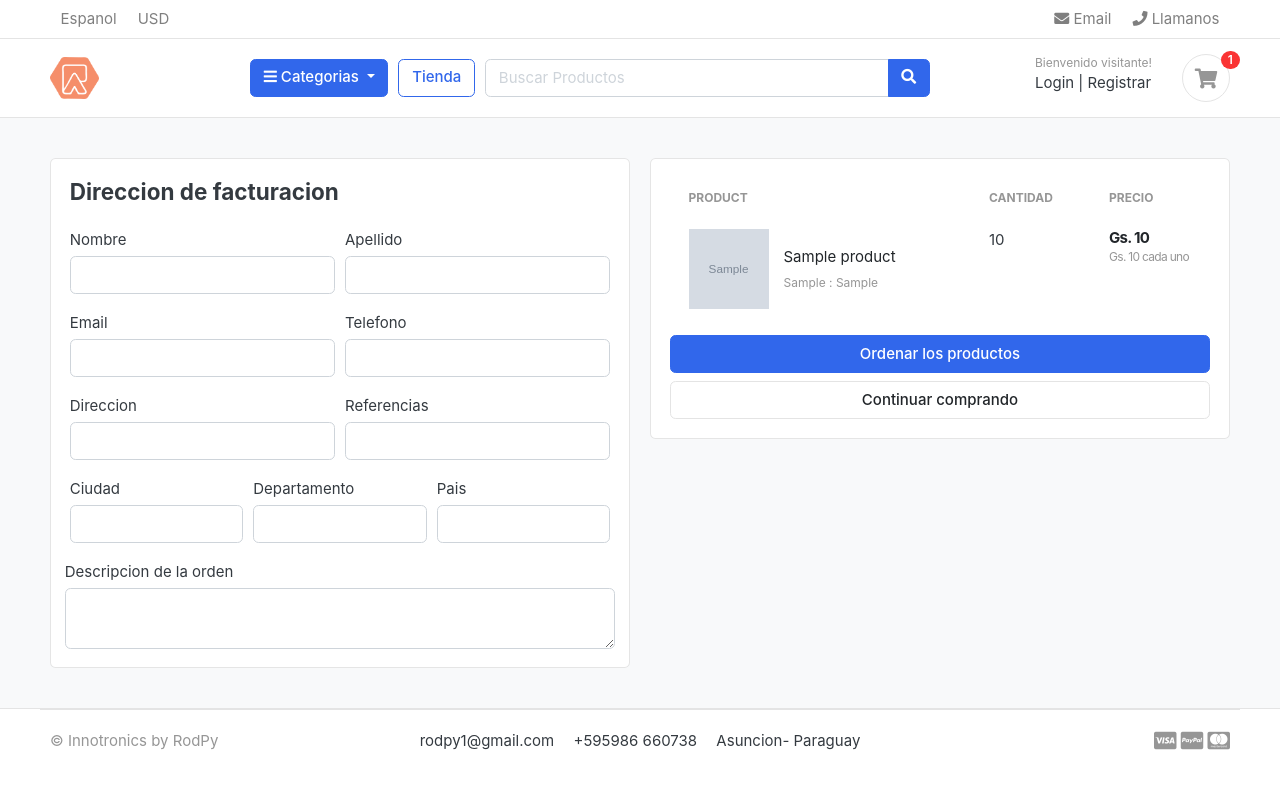
After one commit to RodPy/Raanga_Project, a Django app: template templates/store/checkout.html in a window 1280 px wide. The commit adds this page. Run offline with Django 4.2, Linux system fonts and the light colour scheme; the template is opened without the code that fills it: most values are stand-ins (such as "Sample title", 1, 10 or a date in 2020); grey boxes marked "Sample" are stand-in pictures; some web fonts are replaced.

Commit message:
checkout models page init

```diff
--- a/carts/models.py
+++ b/carts/models.py
@@ -1,5 +1,6 @@
 from django.db import models
 from store.models import Product, Variation
+from accounts.models import Account
 # Create your models here.
 
 class Cart(models.Model):
@@ -10,6 +11,7 @@ class Cart(models.Model):
         return self.cart_id
 
 class CartItem(models.Model):
+    user= models.ForeignKey(Account, on_delete=models.CASCADE,null=True)
     product = models.ForeignKey(Product, on_delete=models.CASCADE)
     variations = models.ManyToManyField(Variation, blank=True)
     cart = models.ForeignKey(Cart, on_delete=models.CASCADE, null=True)
--- a/carts/urls.py
+++ b/carts/urls.py
@@ -7,6 +7,7 @@ urlpatterns = [
     path('add_cart/<int:product_id>/', views.add_cart, name='add_cart'),
     path('remove_cart/<int:product_id>/<int:cart_item_id>/', views.remove_cart, name='remove_cart'),
     path('remove_cart_item/<int:product_id>/<int:cart_item_id>/', views.remove_cart_item, name='remove_cart_item'),
+    path('checkout/', views.checkout, name='checkout'),
 
 
 ]
--- a/templates/store/cart.html
+++ b/templates/store/cart.html
@@ -112,7 +112,7 @@
 						<p class="text-center mb-3">
 							<img src="{% static './images/misc/payments.png' %}" height="26">
 						</p>
-						<a href="./place-order.html" class="btn btn-primary btn-block"> Pagar </a>
+						<a href="{% url 'checkout' %}" class="btn btn-primary btn-block"> Pagar </a>
 						<a href="{% url 'store' %}" class="btn btn-light btn-block">Continua comprando</a>
 					</div> <!-- card-body.// -->
 				</div> <!-- card.// -->
--- /dev/null
+++ b/templates/store/checkout.html
@@ -0,0 +1,138 @@
+{% extends 'base.html' %}
+{% load static %}
+
+{% block content %}
+
+<section class="section-content padding-y bg">
+	<div class="container">
+
+		<!-- ============================ COMPONENT 1 ================================= -->
+
+		<div class="row">
+            <aside class="col-lg-6">
+				<div class="card">
+
+                    <div class="card-body">
+                        <h4 class="card-title mb-4"> Direccion de facturacion</h4>
+                        <form action="" method="POST">
+                            {% csrf_token %}
+                            <div class="form-row">
+                                <div class="col form-group">
+                                    <label for="">Nombre </label>
+                                    <input type="text" name="first_name" class="form-control">
+                                </div>
+                                <div class="col form-group">
+                                    <label for="">Apellido </label>
+                                    <input type="text" name="last_name" class="form-control">
+                                </div>
+                            </div>
+                            <div class="form-row">
+                                <div class="col form-group">
+                                    <label for="">Email </label>
+                                    <input type="email" name="email" class="form-control">
+                                </div>
+                                <div class="col form-group">
+                                    <label for="">Telefono </label>
+                                    <input type="text" name="phone" class="form-control">
+                                </div>
+                            </div>
+                            <div class="form-row">
+                                <div class="col form-group">
+                                    <label for="">Direccion</label>
+                                    <input type="text" name="address_line_1" class="form-control">
+                                </div>
+                                <div class="col form-group">
+                                    <label for="">Referencias  </label>
+                                    <input type="text" name="address_line_2" class="form-control">
+                                </div>
+                            </div>
+                            <div class="form-row">
+                                <div class="col form-group">
+                                    <label for="">Ciudad</label>
+                                    <input type="text" name="city" class="form-control">
+                                </div>
+                                <div class="col form-group">
+                                    <label for="">Departamento  </label>
+                                    <input type="text" name="state" class="form-control">
+                                </div>
+                                <div class="col form-group">
+                                    <label for="">Pais  </label>
+                                    <input type="text" name="country" class="form-control">
+                                </div>
+                            </div>
+
+                            <div class="form-row">
+                                <label for=""> Descripcion de la orden</label>
+                                <textarea name="order_note" rows="2" class="form-control"></textarea>
+                            </div>
+
+                    </div>
+
+
+				</div> <!-- card.// -->
+
+			</aside> <!-- col.// -->
+			<aside class="col-lg-6">
+
+				<div class="card">
+					<div class="card-body">
+                        <table class="table table-borderless table-shopping-cart">
+                            <thead class="text-muted">
+                                <tr class="small text-uppercase">
+                                    <th scope="col">Product</th>
+                                    <th scope="col" width="120">Cantidad</th>
+
+                                    <th scope="col" width="120">Precio</th>
+                                </tr>
+                            </thead>
+                            <tbody>
+
+                                {% for cart_item in cart_items %}
+                                <tr>
+                                    <td>
+                                        <figure class="itemside align-items-center">
+                                            <div class="aside"><img src="{{cart_item.product.images.url}}" class="img-sm"></div>
+                                            <figcaption class="info">
+                                                <a href="{{ cart_item.product.get_url}}" class="title text-dark">{{cart_item.product.product_name}}</a>
+                                                <p class="text-muted small">
+                                                    {% if cart_item.variations.all %}
+                                                    {% for item in cart_item.variations.all %}
+                                                        {{ item.variation_category | capfirst }} : {{ item.variation_value | capfirst }} <br>
+                                                    {% endfor %}
+                                                {% endif %}
+                                                </p>
+                                            </figcaption>
+                                        </figure>
+                                    </td>
+                                    <td>
+                                        <label for="" >{{ cart_item.quantity }}</label>
+                                    </td>
+                                    <td>
+                                        <div class="price-wrap">
+                                            <var class="price">Gs. {{ cart_item.sub_total }}</var>
+                                            <small class="text-muted"> Gs. {{cart_item.product.price}} cada uno </small>
+                                        </div> <!-- price-wrap .// -->
+                                    </td>
+
+                                </tr>
+                                {% endfor %}
+                            </tbody>
+                        </table>
+
+						<button type="submit" name="submit" class="btn btn-primary btn-block"> Ordenar los productos </button>
+						<a href="{% url 'store' %}" class="btn btn-light btn-block">Continuar comprando</a>
+                    </form>
+
+					</div> <!-- card-body.// -->
+				</div> <!-- card.// -->
+
+			</aside> <!-- col.// -->
+
+
+		</div> <!-- row.// -->
+		<!-- ============================ COMPONENT 1 END .// ================================= -->
+
+	</div> <!-- container .//  -->
+</section>
+<!-- ========================= SECTION CONTENT END// ========================= -->
+{% endblock %}
```
Also changed, not shown: carts/views.py (+29 -0 lines), carts/migrations/0004_cartitem_user.py (added), db.sqlite3.
